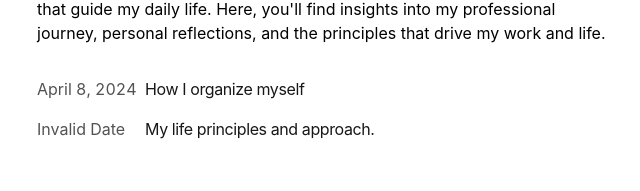
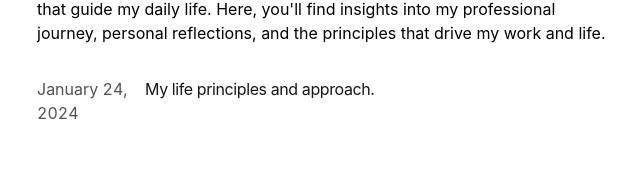
Before and after one commit to jyodsh/jyothish_in, a Next.js app: page / in a window 1280 px wide. Shown: the part 259-450 px from the top of the page, without its empty margins (315-955 px from the left). Built offline with nearby package versions, Linux system fonts and the light colour scheme.

Commit message:
update article

```diff
--- a/app/blog/posts/how-i-organize-myself.mdx
+++ /dev/null
@@ -1,12 +0,0 @@
----
-title: 'How I organize myself'
-publishedAt: '2024-04-08'
-summary: 'This is a work in progress article'
----
-
-
-This is a work in progress article
-### live simple
-### know how the economy works
-### never stop learning
-### be physically active
--- a/app/blog/posts/life.mdx
+++ b/app/blog/posts/life.mdx
@@ -1,6 +1,6 @@
 ---
 title: My life principles and approach.
-publishedAt: 2024/01/24
+publishedAt: 2024-01-24
 description: My notes about life and how I approach it.
 tag: life
 author: You
```
